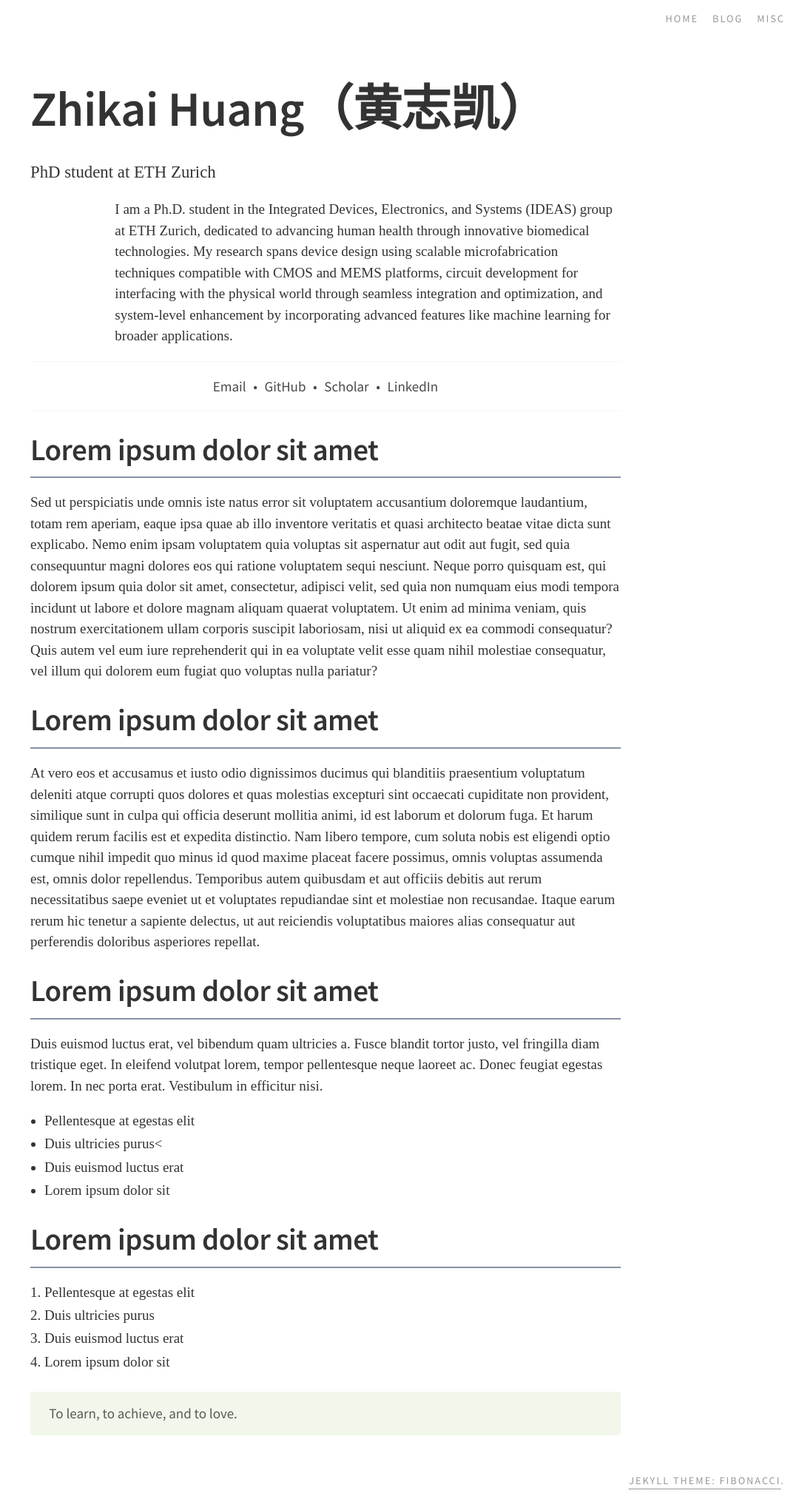
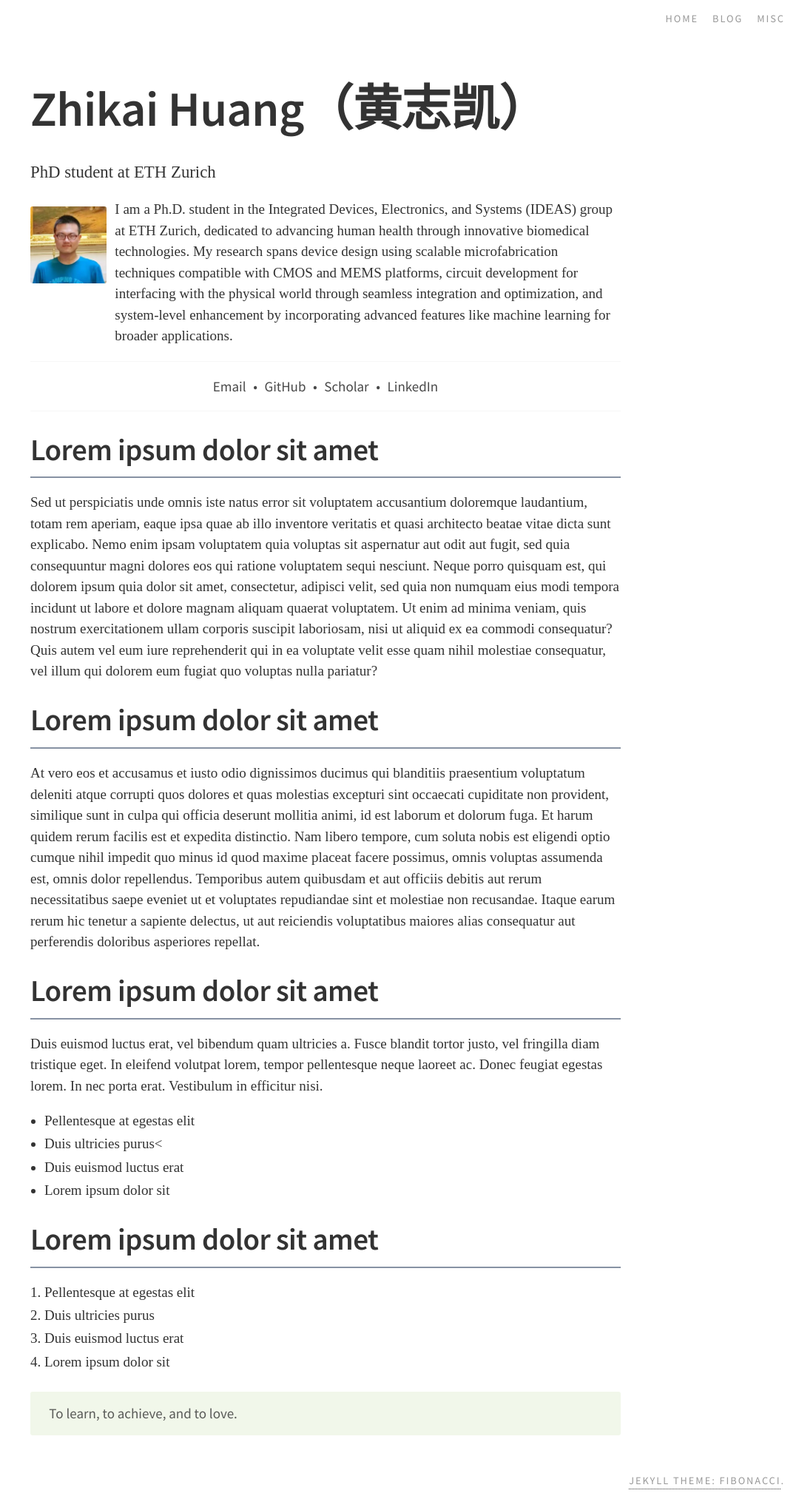
Before and after one commit to cnzhikai/cnzhikai.github.io_20250621, a Jekyll site: the page built from index.markdown, in a window 1280 px wide. Shown: the whole page at 74% size, without its empty margins (200-1280 px from the left). Built offline with Jekyll 4.4.1, drawn with Linux system fonts in a browser that asks for light colours; nearby versions of some CDN libraries; some web fonts are replaced; our own code applies the rules of GitHub Pages for plain Markdown files.

Commit message:
Update index.markdown

```diff
--- a/index.markdown
+++ b/index.markdown
@@ -1,6 +1,6 @@
 ---
 layout: home
-photo: ""
+photo: "assets/selfile.png"
 desc: >-
     <p>I am a Ph.D. student in the Integrated Devices, Electronics, and Systems (IDEAS) group at ETH Zurich, dedicated to advancing human health through innovative biomedical technologies. My research spans device design using scalable microfabrication techniques compatible with CMOS and MEMS platforms, circuit development for interfacing with the physical world through seamless integration and optimization, and system-level enhancement by incorporating advanced features like machine learning for broader applications. </p>
 ---
```
